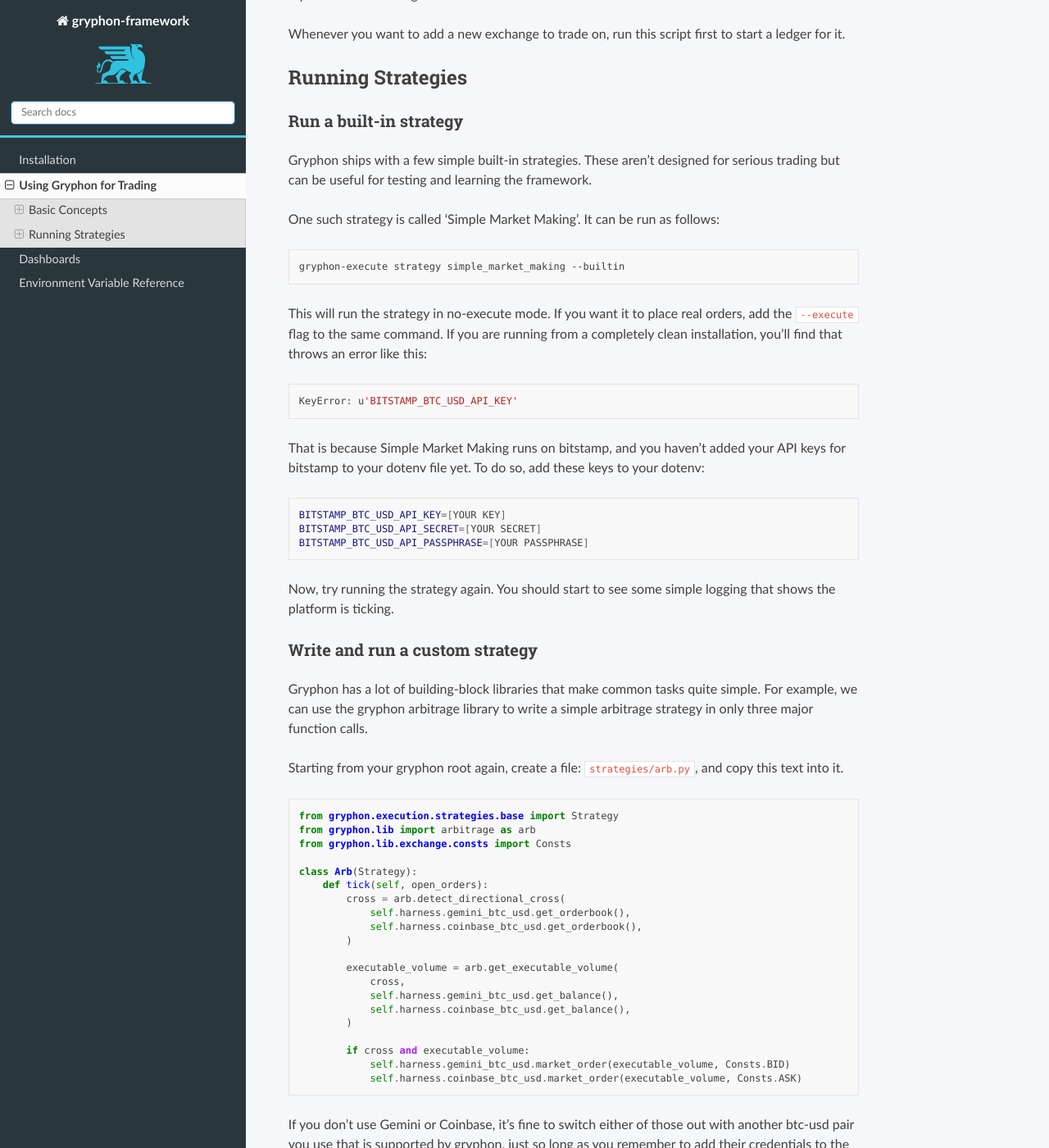
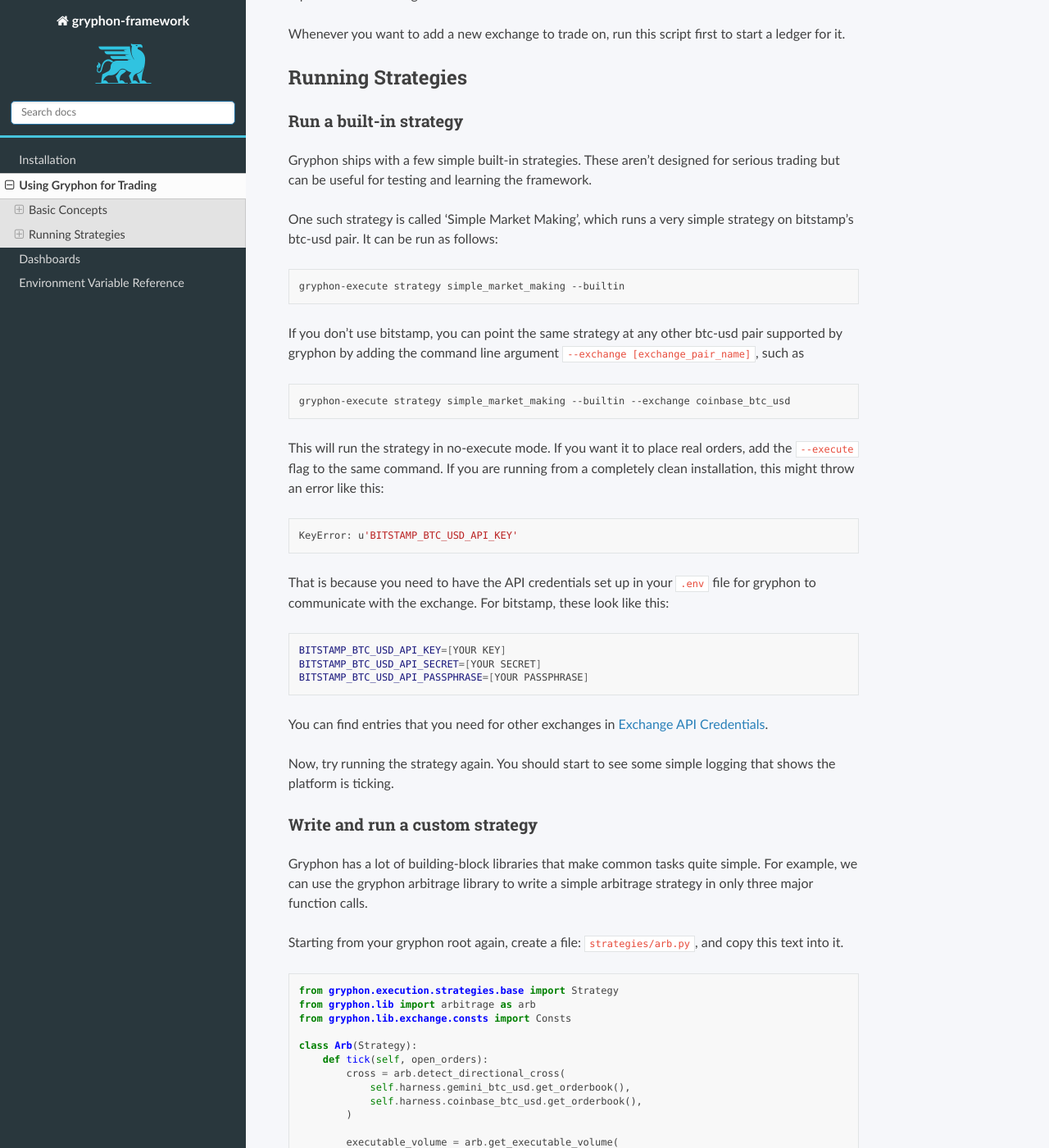
Before and after one commit to garethdmm/gryphon, a Sphinx documentation site: the page built from docs/source/usage.rst, in a window 1280 px wide and 1400 px high, scrolled down 1803 px. Shown: the whole window at 82% size. Built offline with Sphinx 7.4.7 and the Read the Docs theme 2.0.0, drawn with Linux system fonts in a browser that asks for light colours; formulas are drawn with MathJax 3.

Commit message:
Updated the 'usage' doc for the small changes in the builtin strats.

```diff
--- a/docs/source/usage.rst
+++ b/docs/source/usage.rst
@@ -115,28 +115,39 @@ Run a built-in strategy
 Gryphon ships with a few simple built-in strategies. These aren't designed for serious
 trading but can be useful for testing and learning the framework.
 
-One such strategy is called 'Simple Market Making'. It can be run as follows:
+One such strategy is called 'Simple Market Making', which runs a very simple strategy on
+bitstamp's btc-usd pair. It can be run as follows:
 
 .. code-block:: bash
 
     gryphon-execute strategy simple_market_making --builtin
 
+If you don't use bitstamp, you can point the same strategy at any other btc-usd pair
+supported by gryphon by adding the command line argument
+:code:`--exchange [exchange_pair_name]`, such as
+
+.. code-block:: bash
+
+    gryphon-execute strategy simple_market_making --builtin --exchange coinbase_btc_usd
+
 This will run the strategy in no-execute mode. If you want it to place real orders, add
 the :code:`--execute` flag to the same command. If you are running from a completely
-clean installation, you'll find that throws an error like this:
+clean installation, this might throw an error like this:
 
 .. code-block:: bash
 
     KeyError: u'BITSTAMP_BTC_USD_API_KEY'
 
-That is because Simple Market Making runs on bitstamp, and you haven't added your API
-keys for bitstamp to your dotenv file yet. To do so, add these keys to your dotenv:
+That is because you need to have the API credentials set up in your :code:`.env` file
+for gryphon to communicate with the exchange. For bitstamp, these look like this:
 
 .. code-block:: bash
 
     BITSTAMP_BTC_USD_API_KEY=[YOUR KEY]
     BITSTAMP_BTC_USD_API_SECRET=[YOUR SECRET]
     BITSTAMP_BTC_USD_API_PASSPHRASE=[YOUR PASSPHRASE]
+
+You can find entries that you need for other exchanges in :ref:`environment_exchanges`.
 
 Now, try running the strategy again. You should start to see some simple logging
 that shows the platform is ticking.
```
